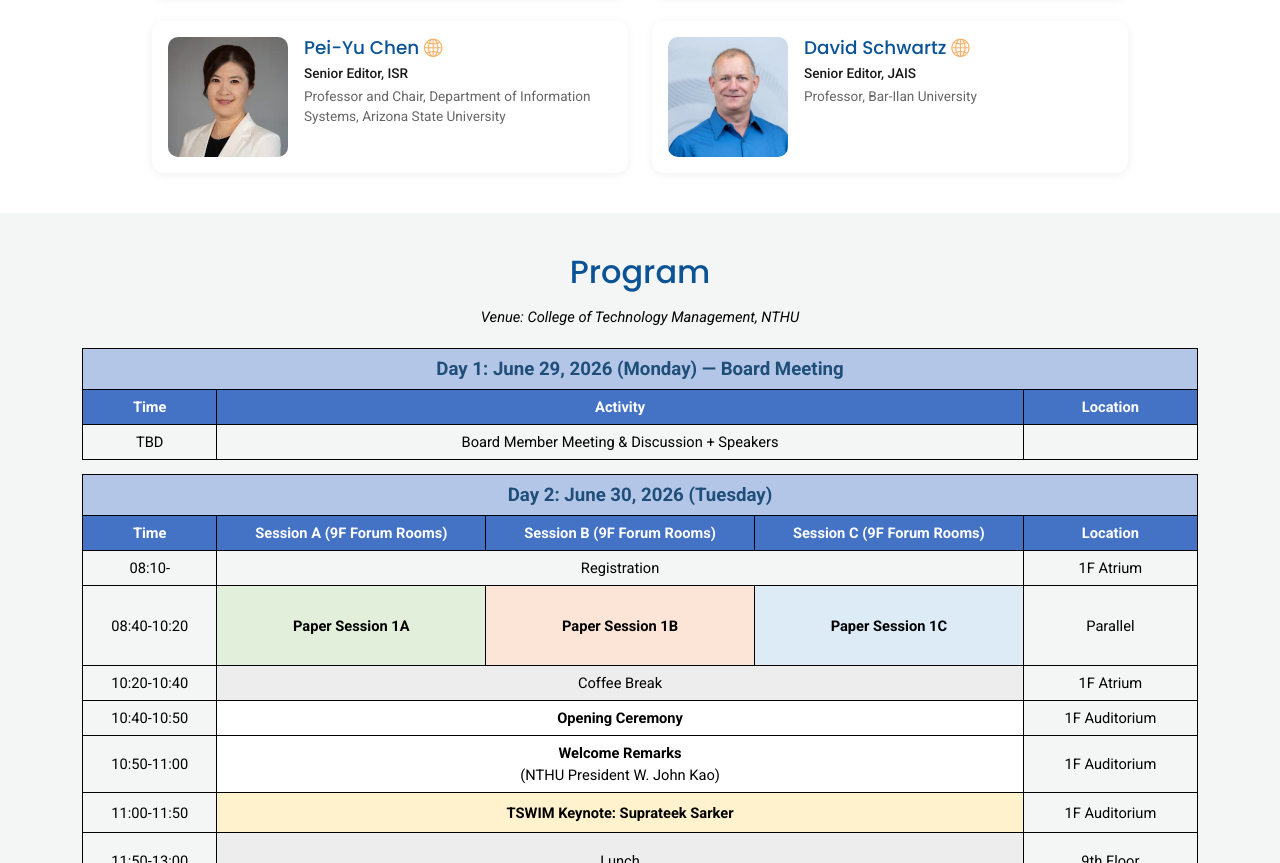
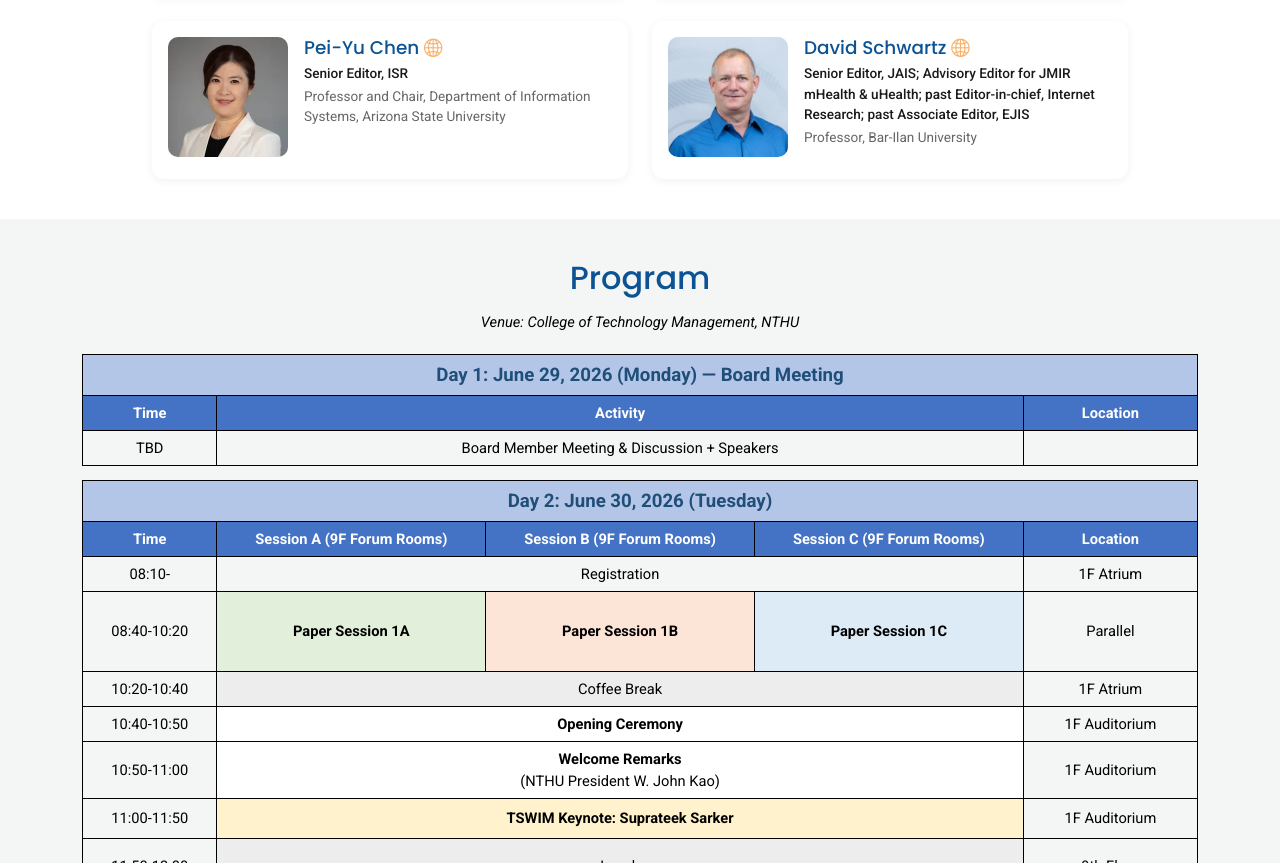
Before and after one commit to tswim2026/tswim2026.github.io, a plain HTML site: page index.html in a window 1280 px wide. Shown: the part 3962-4825 px from the top of the page. Drawn offline with Linux system fonts and the light colour scheme.

Commit message:
fix: advisor byline

```diff
--- a/index.html
+++ b/index.html
@@ -525,7 +525,7 @@
               <div class="pic"><img src="assets/img/person/David Schwartz.webp" class="img-fluid" alt="David Schwartz"></div>
               <div class="invitee-info">
                 <h4>David Schwartz <a href="https://cris.biu.ac.il/en/persons/david-schwartz/" target="_blank" rel="noopener"><i class="bi bi-globe2"></i></a></h4>
-                <p class="invitee-role">Senior Editor, JAIS</p>
+                <p class="invitee-role">Senior Editor, JAIS; Advisory Editor for JMIR mHealth & uHealth; past Editor-in-chief, Internet Research; past Associate Editor, EJIS</p>
                 <p class="invitee-affiliation">Professor, Bar-Ilan University</p>
               </div>
             </div>
```
